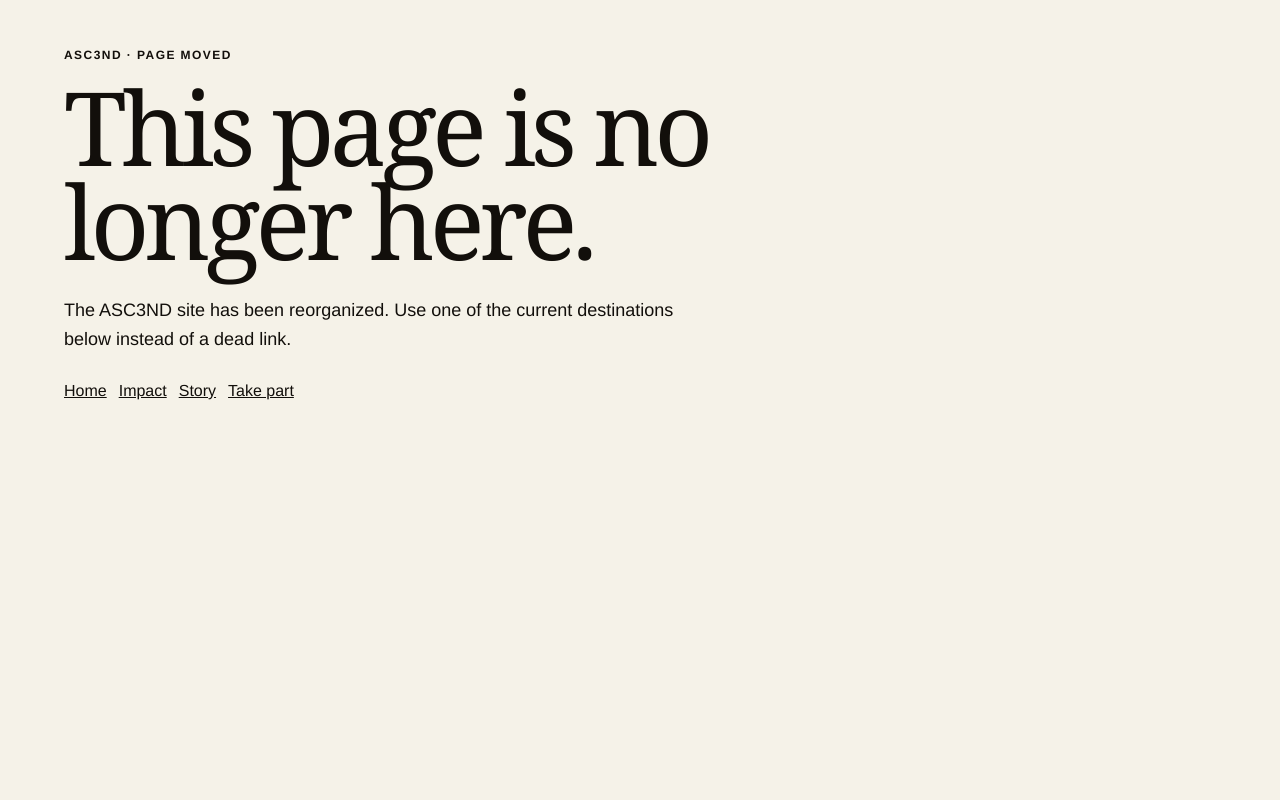
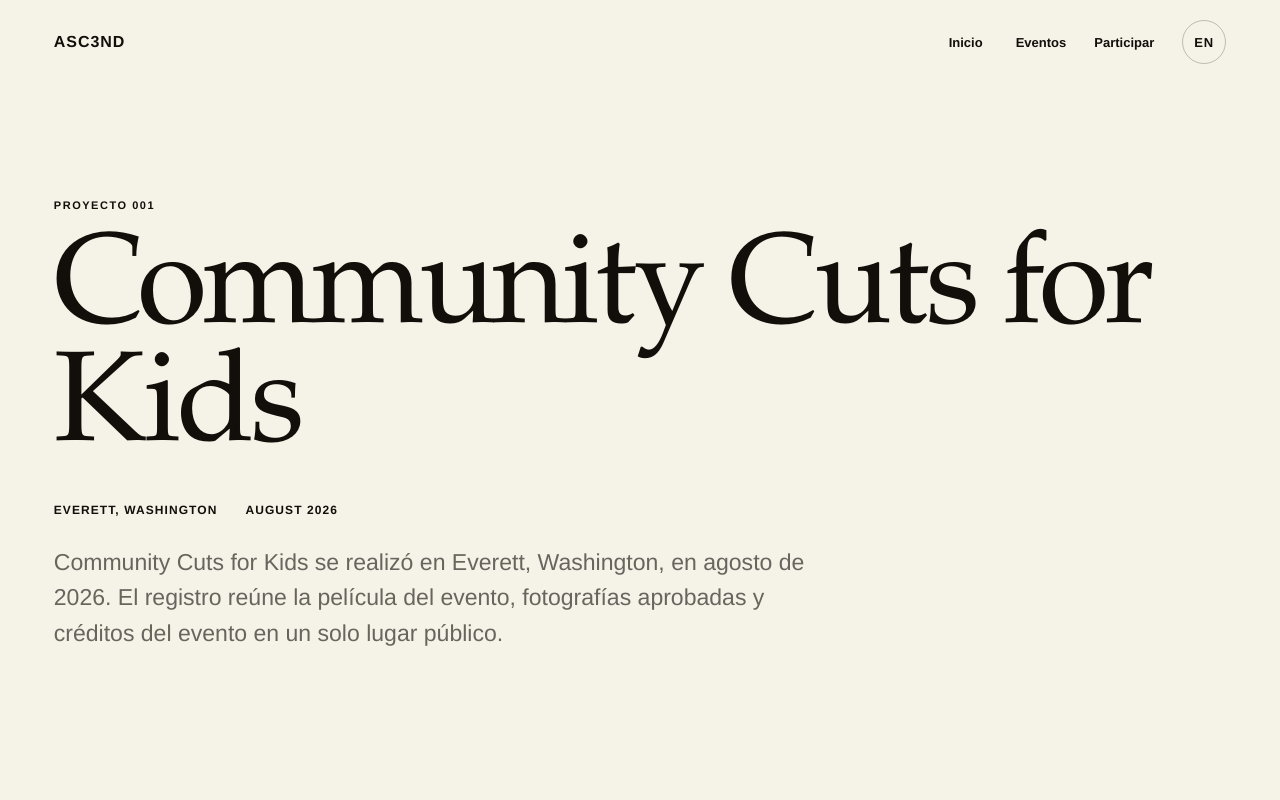
Before and after one commit to executiveusa/asc3nd-brand-site, a Next.js app: page /es/eventos/community-cuts in a window 1280 px wide. Before the commit this address had no page. Shown: the top 800 px of the page. Built offline with nearby package versions, Linux system fonts and the light colour scheme.

Commit message:
feat: add Spanish reusable event record

```diff
--- /dev/null
+++ b/app/es/eventos/[slug]/page.tsx
@@ -0,0 +1,96 @@
+import Link from "next/link";
+import { notFound } from "next/navigation";
+import { BrandWordmark } from "@/components/BrandWordmark";
+import { EventCredits } from "@/components/EventCredits";
+import { LocaleSwitch } from "@/components/LocaleSwitch";
+import { ProjectFilm } from "@/components/ProjectFilm";
+import { ProjectProofGallery } from "@/components/ProjectProofGallery";
+import { asc3ndProjects, getApprovedProjectMedia, getProjectBySlug } from "@/lib/projects";
+import { communityCutsEs } from "@/lib/site-content.es";
+import "../../../projects/community-cuts/project.css";
+
+type Props = { params: Promise<{ slug: string }> };
+
+export function generateStaticParams() {
+  return asc3ndProjects.map((project) => ({ slug: project.slug }));
+}
+
+export async function generateMetadata({ params }: Props) {
+  const { slug } = await params;
+  const project = getProjectBySlug(slug);
+  if (!project) return {};
+  return {
+    title: `${project.title} | ASC3ND`,
+    description: `Registro de evento de ASC3ND para ${project.title} en ${project.location}.`,
+    alternates: {
+      canonical: `https://asc3nd.org/es/eventos/${project.slug}`,
+      languages: { "en-US": `https://asc3nd.org/events/${project.slug}`, "es": `https://asc3nd.org/es/eventos/${project.slug}` },
+    },
+  };
+}
+
+const creditLabel: Record<string,string> = {
+  "Event partners": "Aliados del evento",
+  "Sponsors": "Patrocinadores",
+  "Barbers": "Barberos",
+  "Volunteers": "Voluntariado",
+  "Photography + video": "Fotografía + video",
+  "Community partners": "Aliados comunitarios",
+  "Organizers": "Organizadores",
+  "Special thanks": "Agradecimientos especiales",
+};
+
+export default async function EventoPage({ params }: Props) {
+  const { slug } = await params;
+  const project = getProjectBySlug(slug);
+  if (!project) notFound();
+  const media = getApprovedProjectMedia(project);
+  const summary = project.slug === "community-cuts" ? communityCutsEs.summary : project.summary;
+  const groups = project.credits?.groups.map((group) => ({
+    label: creditLabel[group.label] ?? group.label,
+    entries: group.entries.map((entry) => entry === "Names to be confirmed" ? "Nombres por confirmar" : entry),
+  })) ?? [];
+
+  return (
+    <main id="main-content" tabIndex={-1} className="project-page" lang="es">
+      <header className="masthead shell">
+        <Link className="wordmark" href="/es" aria-label="Inicio de ASC3ND"><BrandWordmark /></Link>
+        <nav className="nav" aria-label="Navegación del evento">
+          <Link href="/es">Inicio</Link>
+          <Link href="/es/eventos">Eventos</Link>
+          <Link href="/es/participar">Participar</Link>
+          <LocaleSwitch locale="es" enHref={`/events/${project.slug}`} esHref={`/es/eventos/${project.slug}`} />
+        </nav>
+      </header>
+
+      <section className="project-hero shell">
+        <p className="eyebrow">PROYECTO 001</p>
+        <h1>{project.title}</h1>
+        <div className="project-meta"><p>{project.location}</p><p>{project.dateLabel}</p></div>
+        <p className="project-summary">{summary}</p>
+      </section>
+
+      {project.featuredFilm ? <section className="project-film-section shell" aria-labelledby="film-es-title">
+        <div className="project-film-copy"><p className="eyebrow">LA PELÍCULA</p><h2 id="film-es-title">{project.title}.</h2><p>Mira la película completa del evento.</p></div>
+        <ProjectFilm film={project.featuredFilm} />
+      </section> : null}
+
+      <section className="project-proof shell" aria-labelledby="proof-es-title">
+        <div className="project-proof-heading"><p className="eyebrow">PRUEBA DEL PROYECTO</p><h2 id="proof-es-title">{project.title}, fotografiado.</h2><p>{media.length} fotografías aprobadas del evento.</p></div>
+        <ProjectProofGallery items={project.media} initialVisible={18} locale="es" emptyLabel="FOTOGRAFÍAS Y VIDEO APROBADOS" />
+      </section>
+
+      <section className="project-evidence shell">
+        <div><p className="eyebrow">RESULTADOS</p><h2>Lo que ASC3ND puede verificar.</h2></div>
+        <div className="project-evidence-body">{project.outcomes.length ? <ul>{project.outcomes.map((outcome) => <li key={outcome}>{outcome}</li>)}</ul> : <p>Los totales de resultados se publicarán aquí después de ser verificados.</p>}</div>
+      </section>
+
+      {project.credits ? <section className="project-next shell">
+        <p className="eyebrow">CON GRATITUD</p>
+        <h2>Gracias a todas las personas que hicieron posible {project.title}.</h2>
+        <p className="project-thanks">A barberos, voluntariado, familias, aliados, fotógrafos, organizadores y todas las personas que aportaron tiempo, talento y apoyo: gracias por presentarse por la comunidad.</p>
+        <div className="project-next-actions"><EventCredits locale="es" eventLabel={`${project.title} · ${project.location} · ${project.dateLabel}`} groups={groups} /></div>
+      </section> : null}
+    </main>
+  );
+}
```
